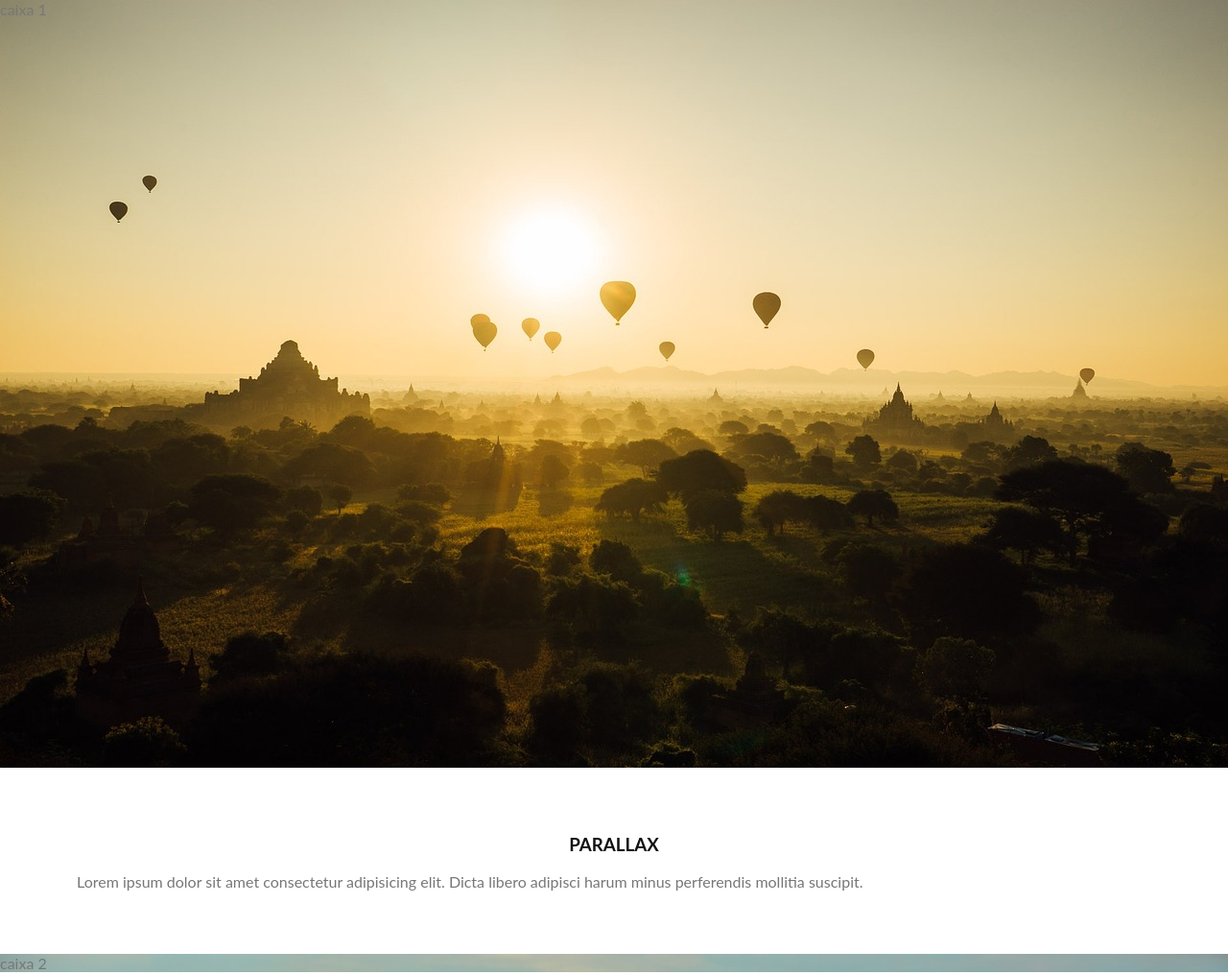
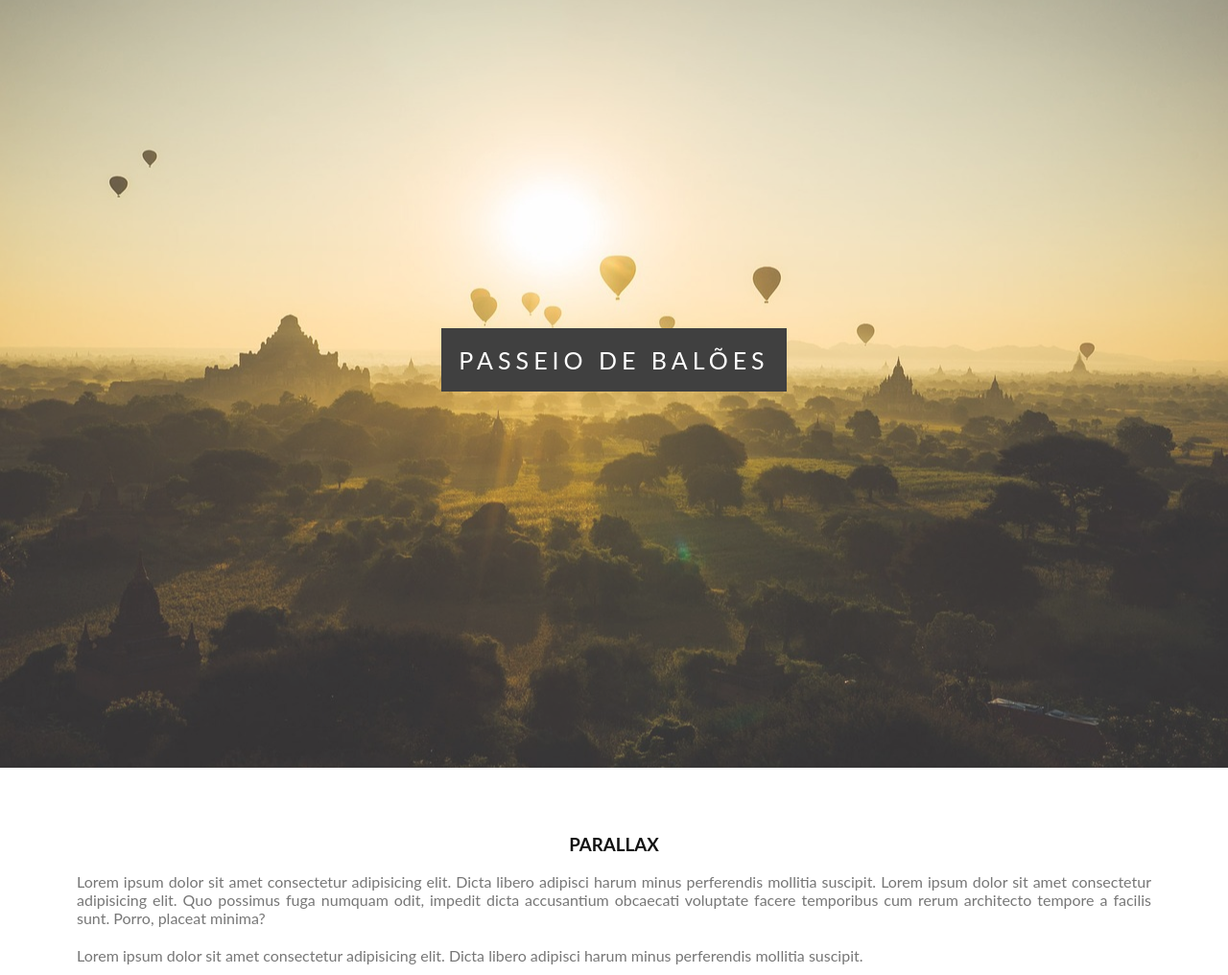
Before and after one commit to maryvitoria002/passeio-de-baloes, a plain HTML site: page index.html in a window 1280 px wide. Shown: the top 1016 px of the page at 96% size. Drawn offline with Linux system fonts and the light colour scheme.

Commit message:
adicionei os estilos e estrutura para seções parallax no layout

```diff
--- a/css/styless.css
+++ b/css/styless.css
@@ -1,7 +1,6 @@
 /* Configurações padrões da página */
 body, html{
     margin: 0;
-    padding: 0;
     font: 16px "Lato", sans-serif;
     color: #777;
     height: 100%;
@@ -21,9 +20,19 @@ h3{
     color: #111;
 }
 
+p{
+    margin-bottom: 20px;
+}
+
 /* Efeito parallax */
-.caixa1, caixa2{
+.caixa1, .caixa2,  .caixa3, .caixa4{
+    position: relative;
     height: 100%;
+    opacity: 0.8;
+    background-repeat: no-repeat;
+    background-size: cover;
+    background-position: center;
+    background-attachment: fixed;
 }
 
 .caixa1{
@@ -33,3 +42,28 @@ h3{
 .caixa2{
     background-image: url(../img/imagem2.jpg);
 }
+
+.caixa3{
+    background-image: url(../img/imagem3.jpg);
+}
+
+.caixa4{
+    background-image: url(../img/imagem4.jpg);
+}
+
+.conteudo-titulo{
+    position: absolute;
+    left: 0;
+    top: 45%;
+    width: 100%;
+    text-align: center;
+}
+
+.conteudo-titulo span.titulo{
+    background-color: #111;
+    padding: 18px;
+    font-size: 25px;
+    letter-spacing: 5px;
+    color: #fff;
+    text-transform: uppercase;
+}
--- a/index.html
+++ b/index.html
@@ -9,16 +9,41 @@
 
     <body>
         <div class="caixa1">
-            caixa 1
+            <div class="conteudo-titulo">
+                <span class="titulo">PASSEIO DE BALÕES</span>
+            </div>
         </div>
 
         <div class="conteudo">
             <h3>Parallax</h3>
+            <p>Lorem ipsum dolor sit amet consectetur adipisicing elit. Dicta libero adipisci harum minus perferendis mollitia suscipit. Lorem ipsum dolor sit amet consectetur adipisicing elit. Quo possimus fuga numquam odit, impedit dicta accusantium obcaecati voluptate facere temporibus cum rerum architecto tempore a facilis sunt. Porro, placeat minima?</p>
+
             <p>Lorem ipsum dolor sit amet consectetur adipisicing elit. Dicta libero adipisci harum minus perferendis mollitia suscipit.</p>
         </div>
 
         <div class="caixa2">
-            caixa 2
+            <div class="conteudo-titulo">
+                <span class="titulo">Pegando a estrada</span>
+            </div>
+        </div>
+
+        <div class="conteudo">
+            <h3>Parallax</h3>
+            <p>Lorem ipsum dolor sit amet consectetur adipisicing elit. Dicta libero adipisci harum minus perferendis mollitia suscipit. Lorem ipsum dolor sit amet consectetur adipisicing elit. Quo possimus fuga numquam odit, impedit dicta accusantium obcaecati voluptate facere temporibus cum rerum architecto tempore a facilis sunt. Porro, placeat minima?</p>
+
+            <p>Lorem ipsum dolor sit amet consectetur adipisicing elit. Dicta libero adipisci harum minus perferendis mollitia suscipit.</p>
+        </div>
+
+        <div class="caixa3">
+            <div class="conteudo-titulo">
+                <span class="titulo">pôr do sol</span>
+            </div>
+        </div>
+
+        <div class="caixa4">
+            <div class="conteudo-titulo">
+                <span class="titulo">montanhas</span>
+            </div>
         </div>
     </body>
 
```
